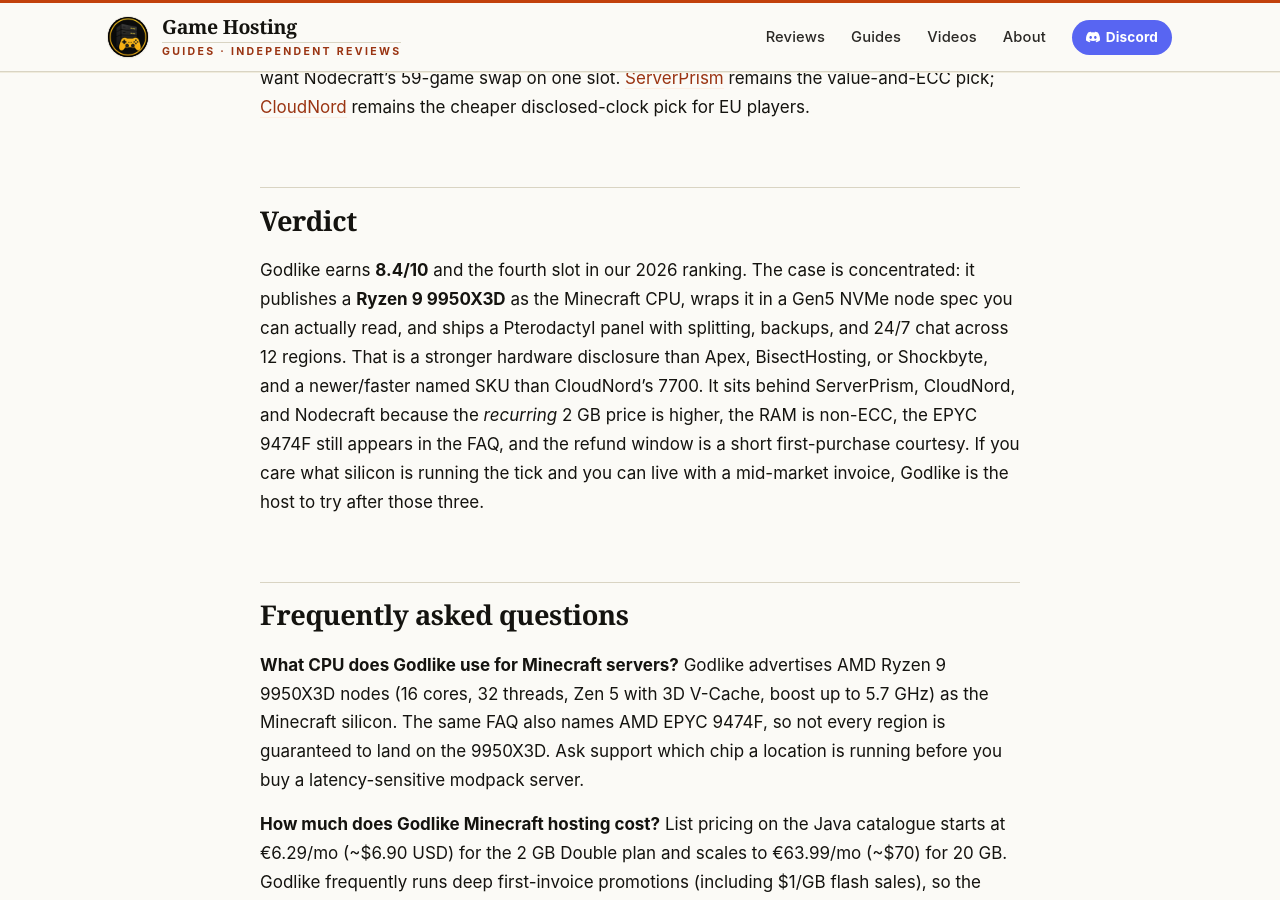
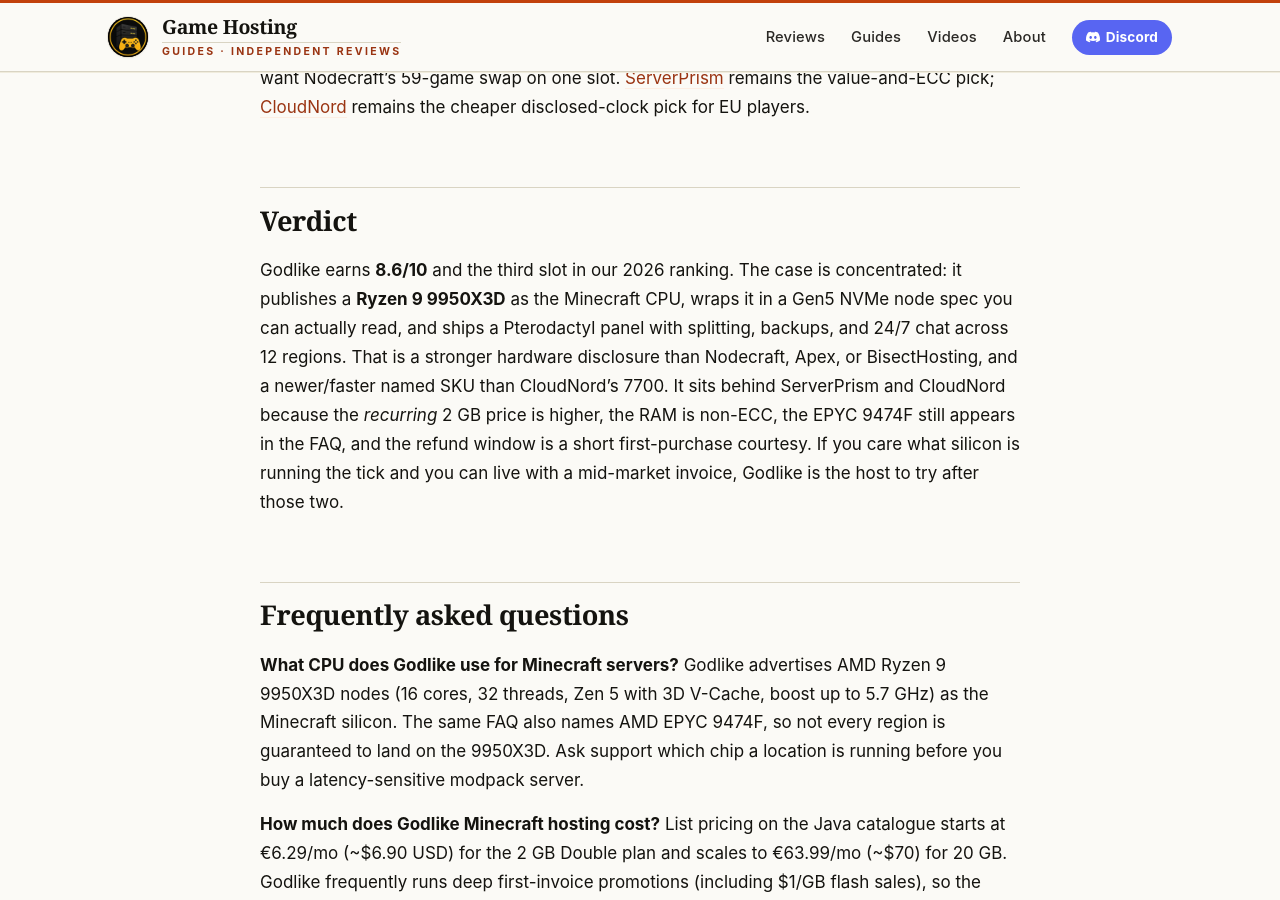
Before and after one commit to Game-Hosting-Guides/game-hosting-guides.github.io, a Jekyll site: the page built from _reviews/godlike.md, in a window 1280 px wide and 900 px high, scrolled down 8241 px. Built offline with Jekyll 4.4.1, drawn with Linux system fonts in a browser that asks for light colours; some of the changed text lies outside the part shown.

Commit message:
Revert "Adjust Godlike rating to 8.4/10 to rank at #4"
This reverts commit f9cabd80687e81dccc17747fbfdad87ac0aa3655.

```diff
--- a/_reviews/godlike.md
+++ b/_reviews/godlike.md
@@ -1,10 +1,10 @@
 ---
 title: "Godlike Review (2026): Named Ryzen 9 9950X3D Minecraft Hosting"
-description: "Independent 2026 Godlike.host review: disclosed Ryzen 9 9950X3D nodes, Java plans from ~$6.90/mo for 2 GB, 12 regions, and a Pterodactyl-based panel. Rated 8.4/10."
+description: "Independent 2026 Godlike.host review: disclosed Ryzen 9 9950X3D nodes, Java plans from ~$6.90/mo for 2 GB, 12 regions, and a Pterodactyl-based panel. Rated 8.6/10."
 provider_name: "Godlike"
 provider_url: "https://godlike.host"
 slug: godlike
-rating: 8.4
+rating: 8.6
 date: 2026-09-21
 last_updated: 2026-09-21
 redirect_from:
@@ -33,13 +33,13 @@
     answer: "A custom Godlike Panel built on Pterodactyl. You get a live console, SFTP, file manager, scheduled tasks, a plugin/modpack installer, and the option to split one plan into multiple server instances."
 ---
 
-Godlike (godlike.host) is our **#4 rated Minecraft host in 2026** because it does the thing most of this market still refuses to do: it **names the chip**. The Minecraft product is sold on **AMD Ryzen 9 9950X3D** nodes — a 16-core Zen 5 part with 3D V-Cache and a 5.7 GHz boost — which is as close as consumer silicon currently gets to "the right CPU for a Minecraft tick loop." Operated by **Godlike Digital Solutions S.R.L.** out of Brașov, Romania (reg. no. 49011827), the company has been around since 2021 and sells Java, Bedrock, and a long list of other game servers from a Pterodactyl-based panel with a 12-region footprint.
+Godlike (godlike.host) is our **#3 rated Minecraft host in 2026** because it does the thing most of this market still refuses to do: it **names the chip**. The Minecraft product is sold on **AMD Ryzen 9 9950X3D** nodes — a 16-core Zen 5 part with 3D V-Cache and a 5.7 GHz boost — which is as close as consumer silicon currently gets to "the right CPU for a Minecraft tick loop." Operated by **Godlike Digital Solutions S.R.L.** out of Brașov, Romania (reg. no. 49011827), the company has been around since 2021 and sells Java, Bedrock, and a long list of other game servers from a Pterodactyl-based panel with a 12-region footprint.
 
 That hardware disclosure is the rating. The rest of the product is a competent mid-market Minecraft host: RAM-tiered Java plans starting at **€6.29/mo (~$6.90) for 2 GB**, one-click CurseForge/Modrinth/FTB installs, a server-splitter, Path.net DDoS mitigation, and 24/7 chat. It is not the cheapest recurring plan in this comparison, the 3-day refund window is short, and the same FAQ that names the 9950X3D also names an **EPYC 9474F** fallback — so you should confirm the chip for the region you actually pick. None of that knocks it off the podium, because the named 9950X3D is a stronger single-thread story than anything [Nodecraft](/reviews/nodecraft/) or [Apex Hosting](/reviews/apex-hosting/) publish on their standard tiers.
 
 This review reflects pricing, plan names, and policy language fetched from Godlike's public pages on 21 September 2026. EUR is the catalogue currency; USD figures use the same ~1.10 FX rate as our other EUR-priced reviews. Frequent flash sales mean the number on the homepage banner is often a promo, not the renewal rate — we score on the published list price.
 
-## Why we rate it 8.4
+## Why we rate it 8.6
 
 Four things put Godlike ahead of Nodecraft and the rest of the mid-pack:
 
@@ -48,7 +48,7 @@
 3. **The panel is a real Pterodactyl fork with extras that matter.** Server splitting, a Discord management bot, three free backups per day, one-click modpack *and* plugin installers, and SFTP are the feature set a 15–40 player community actually uses. NodePanel at Nodecraft is prettier; Godlike's panel is closer to what a technical admin already knows.
 4. **Coverage is wide enough for mixed friend groups.** Twelve regions spanning US East/West, Canada, four European countries plus Ukraine, and Singapore / India / Australia is a bigger map than CloudNord's EU-first footprint and comparable to the larger mid-market hosts.
 
-It is **8.4 rather than 9.0** because the recurring 2 GB price is roughly double ServerPrism's, the DDR5 is **non-ECC**, the FAQ still lists an EPYC 9474F alongside the 9950X3D, the refund window is 3 days on a first purchase only, and the storefront leans hard on rotating 75%-off banners. Those are real caveats. They are also the reason this sits behind CloudNord and Nodecraft instead of tying them.
+It is **8.6 rather than 9.0** because the recurring 2 GB price is roughly double ServerPrism's, the DDR5 is **non-ECC**, the FAQ still lists an EPYC 9474F alongside the 9950X3D, the refund window is 3 days on a first purchase only, and the storefront leans hard on rotating 75%-off banners. Those are real caveats. They are also the reason this sits behind CloudNord instead of tying it.
 
 ## Pricing and plans
 
@@ -89,7 +89,7 @@
 Two hardware caveats, both material:
 
 - **The RAM is non-ECC.** ServerPrism's 9.0 is built in part on DDR5 ECC at 5600 MHz. Godlike's 192 GB of consumer UDIMM is plenty of capacity and fine for the vast majority of Minecraft worlds; it does not correct single-bit errors the way ECC does on a week-long ATM10 instance. If silent memory corruption is a named fear, ServerPrism still wins that axis.
-- **EPYC 9474F is also in the FAQ.** A 48-core Genoa-X frequency-optimised EPYC is a strong server chip and a weaker Minecraft chip than a 9950X3D: fewer GHz on the thread that runs the tick. Godlike's own copy says clocks "range from 3.6 GHz up to 5.7 GHz" depending on CPU. That spread is the difference between "this is our #4" and "this would be a 9." Confirm the SKU for your region in chat before you pay, especially for US West, India, or Australia, where smaller hosts often rack the denser EPYC first.
+- **EPYC 9474F is also in the FAQ.** A 48-core Genoa-X frequency-optimised EPYC is a strong server chip and a weaker Minecraft chip than a 9950X3D: fewer GHz on the thread that runs the tick. Godlike's own copy says clocks "range from 3.6 GHz up to 5.7 GHz" depending on CPU. That spread is the difference between "this is our #3" and "this would be a 9." Confirm the SKU for your region in chat before you pay, especially for US West, India, or Australia, where smaller hosts often rack the denser EPYC first.
 
 We are scoring the *disclosed* 9950X3D product Godlike sells as Minecraft hosting, with the EPYC variance counted in the gap down from 9.0. Independent node-by-node TPS numbers are not on the public pages; the rating is a hardware-and-policy rating, same as the rest of this set.
 
@@ -169,7 +169,7 @@
 
 ## Verdict
 
-Godlike earns **8.4/10** and the fourth slot in our 2026 ranking. The case is concentrated: it publishes a **Ryzen 9 9950X3D** as the Minecraft CPU, wraps it in a Gen5 NVMe node spec you can actually read, and ships a Pterodactyl panel with splitting, backups, and 24/7 chat across 12 regions. That is a stronger hardware disclosure than Apex, BisectHosting, or Shockbyte, and a newer/faster named SKU than CloudNord's 7700. It sits behind ServerPrism, CloudNord, and Nodecraft because the *recurring* 2 GB price is higher, the RAM is non-ECC, the EPYC 9474F still appears in the FAQ, and the refund window is a short first-purchase courtesy. If you care what silicon is running the tick and you can live with a mid-market invoice, Godlike is the host to try after those three.
+Godlike earns **8.6/10** and the third slot in our 2026 ranking. The case is concentrated: it publishes a **Ryzen 9 9950X3D** as the Minecraft CPU, wraps it in a Gen5 NVMe node spec you can actually read, and ships a Pterodactyl panel with splitting, backups, and 24/7 chat across 12 regions. That is a stronger hardware disclosure than Nodecraft, Apex, or BisectHosting, and a newer/faster named SKU than CloudNord's 7700. It sits behind ServerPrism and CloudNord because the *recurring* 2 GB price is higher, the RAM is non-ECC, the EPYC 9474F still appears in the FAQ, and the refund window is a short first-purchase courtesy. If you care what silicon is running the tick and you can live with a mid-market invoice, Godlike is the host to try after those two.
 
 ## Frequently asked questions
 
```
Also changed, not shown: README.md.
